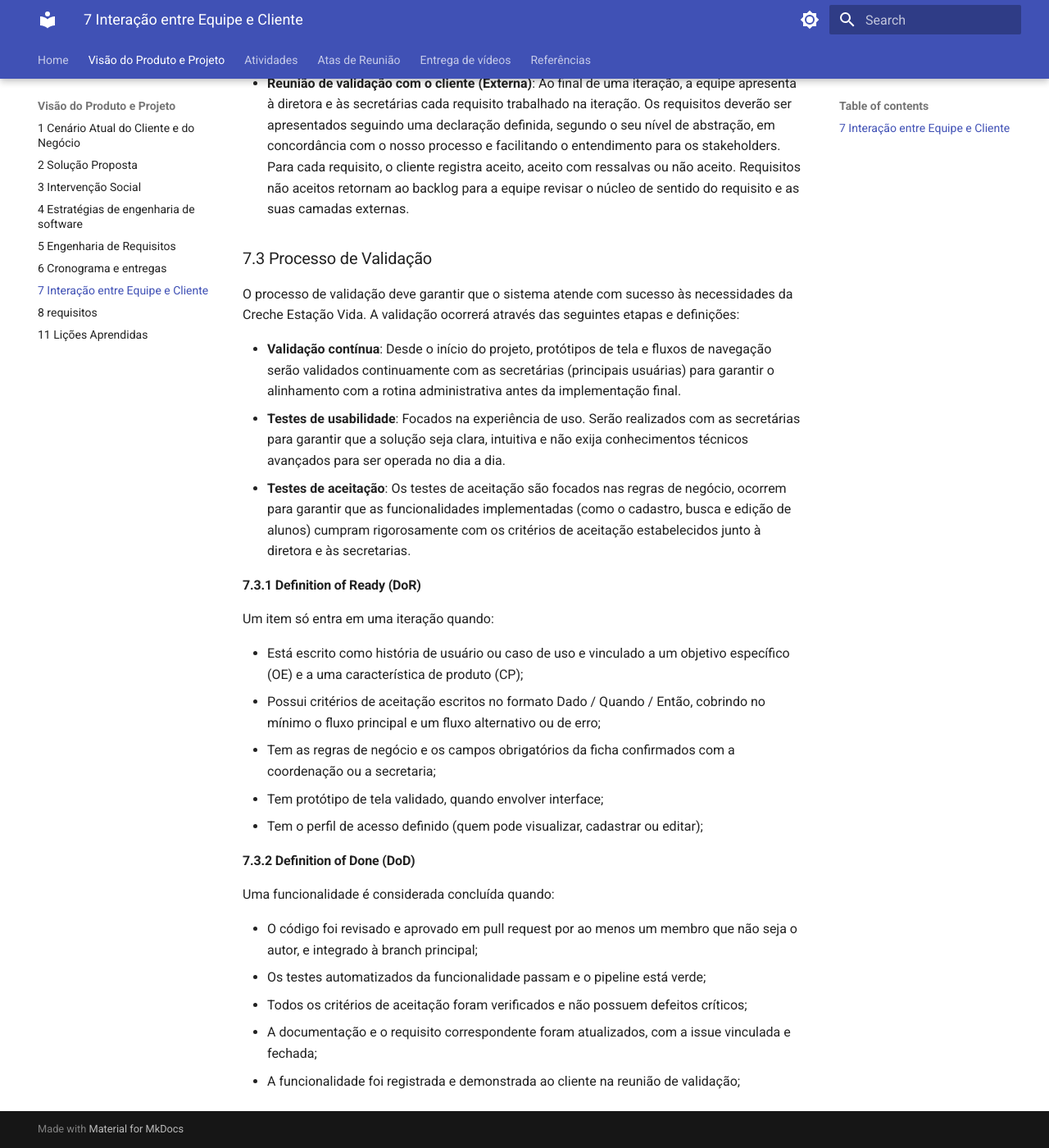
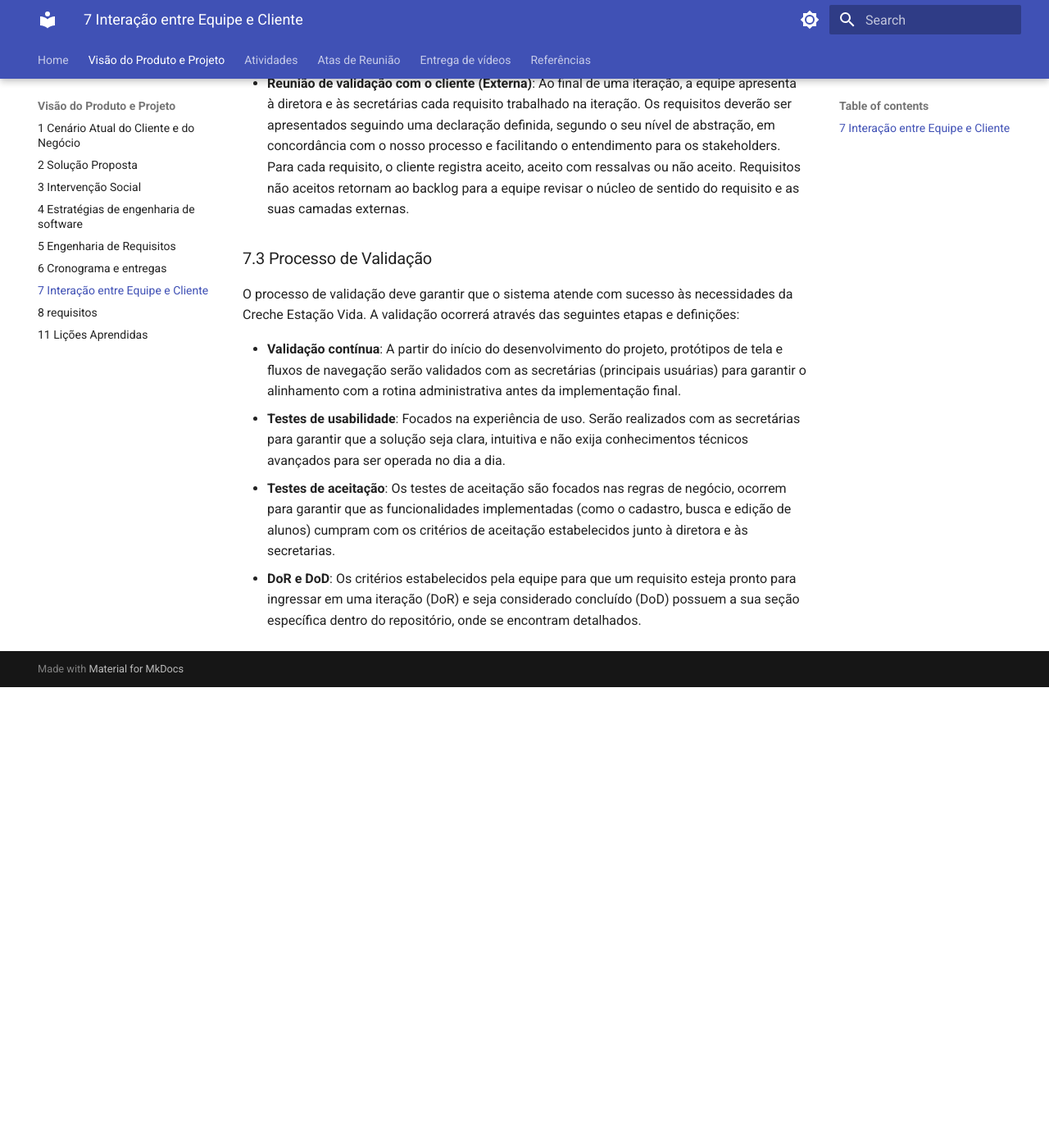
Before and after one commit to mdsreq-fga-unb/REQ-2026.2-T01-Sigma, an MkDocs documentation site: the page built from docs/doc-visao/7_interacao.md, in a window 1280 px wide and 1400 px high, scrolled down 1536 px. Shown: the whole window at 82% size. Built offline with MkDocs 1.6.1 and Material for MkDocs 9.7.7, drawn with Linux system fonts in a browser that asks for light colours; after the commit the page ends 2374 px from its top, so only the background shows below that.

Commit message:
atualizando processos de validação
As definições de DoR e DoD não vão fazer parte da seção 7, elas vão ter a sua própria seção

```diff
--- a/docs/doc-visao/7_interacao.md
+++ b/docs/doc-visao/7_interacao.md
@@ -32,26 +32,7 @@
 
 O processo de validação deve garantir que o sistema atende com sucesso às necessidades da Creche Estação Vida. A validação ocorrerá através das seguintes etapas e definições:
 
-- **Validação contínua**: Desde o início do projeto, protótipos de tela e fluxos de navegação serão validados continuamente com as secretárias (principais usuárias) para garantir o alinhamento com a rotina administrativa antes da implementação final.
+- **Validação contínua**: A partir do início do desenvolvimento do projeto, protótipos de tela e fluxos de navegação serão validados com as secretárias (principais usuárias) para garantir o alinhamento com a rotina administrativa antes da implementação final.
 - **Testes de usabilidade**: Focados na experiência de uso. Serão realizados com as secretárias para garantir que a solução seja clara, intuitiva e não exija conhecimentos técnicos avançados para ser operada no dia a dia.
-- **Testes de aceitação**: Os testes de aceitação são focados nas regras de negócio, ocorrem para garantir que as funcionalidades implementadas (como o cadastro, busca e edição de alunos) cumpram rigorosamente com os critérios de aceitação estabelecidos junto à diretora e às secretarias.
-
-#### 7.3.1 Definition of Ready (DoR)
-
-Um item só entra em uma iteração quando:
-
-- Está escrito como história de usuário ou caso de uso e vinculado a um objetivo específico (OE) e a uma característica de produto (CP);
-- Possui critérios de aceitação escritos no formato Dado / Quando / Então, cobrindo no mínimo o fluxo principal e um fluxo alternativo ou de erro;
-- Tem as regras de negócio e os campos obrigatórios da ficha confirmados com a coordenação ou a secretaria;
-- Tem protótipo de tela validado, quando envolver interface;
-- Tem o perfil de acesso definido (quem pode visualizar, cadastrar ou editar);
-
-#### 7.3.2 Definition of Done (DoD)
-
-Uma funcionalidade é considerada concluída quando:
-
-- O código foi revisado e aprovado em pull request por ao menos um membro que não seja o autor, e integrado à branch principal;
-- Os testes automatizados da funcionalidade passam e o pipeline está verde;
-- Todos os critérios de aceitação foram verificados e não possuem defeitos críticos;
-- A documentação e o requisito correspondente foram atualizados, com a issue vinculada e fechada;
-- A funcionalidade foi registrada e demonstrada ao cliente na reunião de validação;
+- **Testes de aceitação**: Os testes de aceitação são focados nas regras de negócio, ocorrem para garantir que as funcionalidades implementadas (como o cadastro, busca e edição de alunos) cumpram com os critérios de aceitação estabelecidos junto à diretora e às secretarias.
+- **DoR e DoD**: Os critérios estabelecidos pela equipe para que um requisito esteja pronto para ingressar em uma iteração (DoR) e seja considerado concluído (DoD) possuem a sua seção específica dentro do repositório, onde se encontram detalhados.
```
